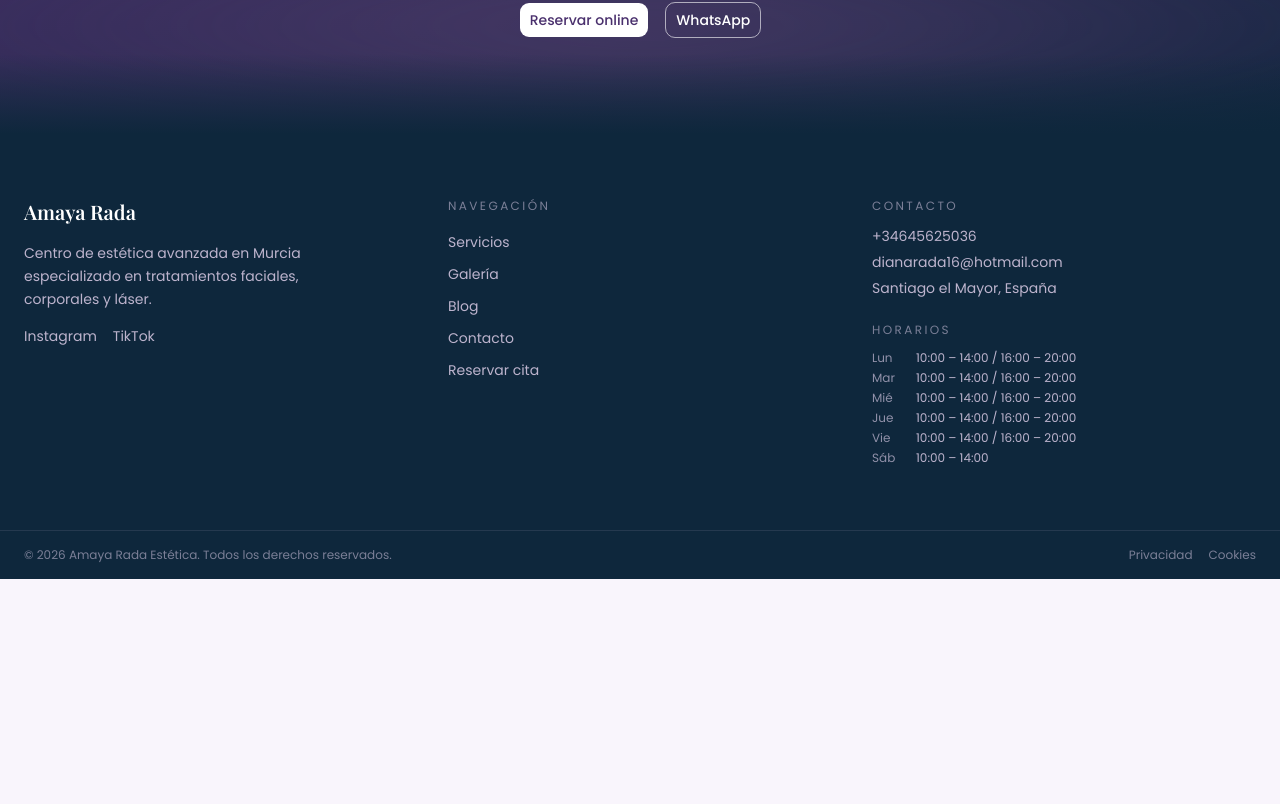
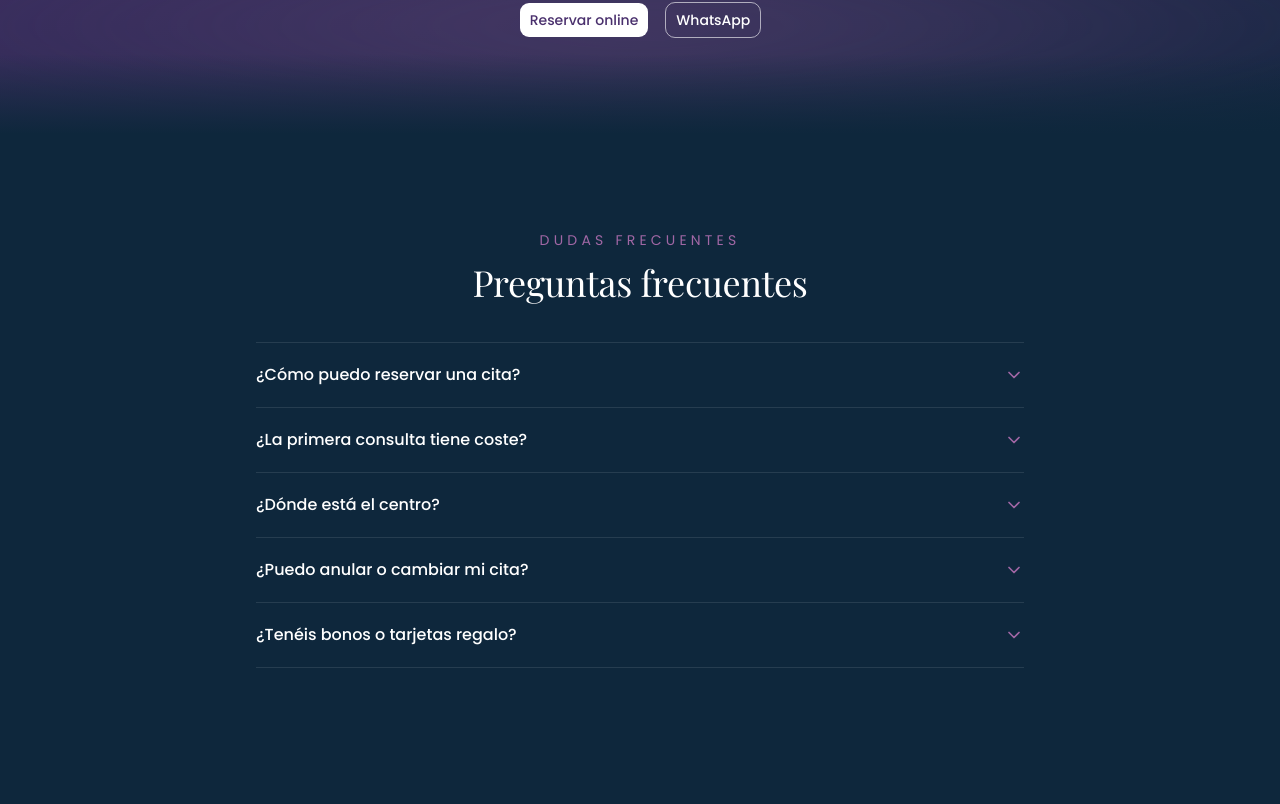
Before and after one commit to AntonioManresaPerez/amaya_rada_estetica, a Next.js app: page / in a window 1280 px wide. Shown: the part 2756-3560 px from the top of the page. Before the commit the page ends 3335 px from the top, so only its background shows below. Built offline with nearby package versions, Linux system fonts and the light colour scheme; no server answers.

Commit message:
feat: seccion de FAQ en la home con FAQPage JSON-LD

```diff
--- a/src/app/page.tsx
+++ b/src/app/page.tsx
@@ -8,6 +8,7 @@
 import { AboutSection } from "@/components/sections/AboutSection";
 import { TestimonialsSection } from "@/components/sections/TestimonialsSection";
 import { CtaSection } from "@/components/sections/CtaSection";
+import { FaqSection } from "@/components/sections/FaqSection";
 import type { SanityTestimonial, SanitySiteSettings } from "@/types/sanity";
 
 export default async function HomePage() {
@@ -26,6 +27,7 @@
       <AboutSection />
       <TestimonialsSection testimonials={testimonials ?? []} />
       <CtaSection />
+      <FaqSection />
     </main>
   );
 }
--- /dev/null
+++ b/src/components/sections/FaqSection.tsx
@@ -0,0 +1,51 @@
+import { ChevronDown } from "lucide-react";
+import { DEFAULT_FAQS } from "@/lib/faqs";
+
+// Sección de preguntas frecuentes (tema oscuro, empalma con el CTA y el footer).
+// Acordeón nativo (<details>) → accesible y sin JS. Emite FAQPage JSON-LD.
+export function FaqSection() {
+  const faqs = DEFAULT_FAQS;
+  if (!faqs.length) return null;
+
+  const jsonLd = {
+    "@context": "https://schema.org",
+    "@type": "FAQPage",
+    mainEntity: faqs.map((f) => ({
+      "@type": "Question",
+      name: f.question,
+      acceptedAnswer: { "@type": "Answer", text: f.answer },
+    })),
+  };
+
+  return (
+    <section className="bg-deep-space px-6 py-16 md:py-24">
+      <script
+        type="application/ld+json"
+        dangerouslySetInnerHTML={{ __html: JSON.stringify(jsonLd) }}
+      />
+      <div className="mx-auto max-w-3xl">
+        <header className="mb-10 text-center">
+          <p className="mb-3 text-sm uppercase tracking-[0.3em] text-vintage-lavender">
+            Dudas frecuentes
+          </p>
+          <h2 className="font-serif text-3xl text-white md:text-4xl">Preguntas frecuentes</h2>
+        </header>
+
+        <div className="divide-y divide-white/10 border-y border-white/10">
+          {faqs.map((f, i) => (
+            <details key={i} className="group">
+              <summary className="flex cursor-pointer list-none items-center justify-between gap-4 py-5 text-left font-medium text-white [&::-webkit-details-marker]:hidden">
+                {f.question}
+                <ChevronDown
+                  className="h-5 w-5 shrink-0 text-vintage-lavender transition-transform duration-300 group-open:rotate-180"
+                  aria-hidden="true"
+                />
+              </summary>
+              <p className="pb-5 text-sm leading-relaxed text-lavender-veil/75">{f.answer}</p>
+            </details>
+          ))}
+        </div>
+      </div>
+    </section>
+  );
+}
--- /dev/null
+++ b/src/lib/faqs.ts
@@ -0,0 +1,35 @@
+import { siteConfig } from "@/lib/site-config";
+
+export interface Faq {
+  question: string;
+  answer: string;
+}
+
+// Preguntas frecuentes de la home. Son editables: ajusta el texto a tu realidad
+// cuando quieras. Aparecen en la web y generan rich results (FAQPage) en Google.
+export const DEFAULT_FAQS: Faq[] = [
+  {
+    question: "¿Cómo puedo reservar una cita?",
+    answer:
+      "Puedes reservar online desde esta web en menos de 2 minutos, o escribirnos por WhatsApp. Eliges tratamiento, día y hora y te confirmamos.",
+  },
+  {
+    question: "¿La primera consulta tiene coste?",
+    answer:
+      "No. La primera consulta de valoración es gratuita y sin compromiso: estudiamos tu piel y te recomendamos el tratamiento más adecuado.",
+  },
+  {
+    question: "¿Dónde está el centro?",
+    answer: `Estamos en ${siteConfig.address.streetAddress}, ${siteConfig.address.addressLocality} (${siteConfig.address.addressRegion}). Tienes el mapa y cómo llegar en la página de Contacto.`,
+  },
+  {
+    question: "¿Puedo anular o cambiar mi cita?",
+    answer:
+      "Sí. Avísanos con antelación por WhatsApp o teléfono y reprogramamos tu cita sin problema.",
+  },
+  {
+    question: "¿Tenéis bonos o tarjetas regalo?",
+    answer:
+      "Sí, ofrecemos bonos de sesiones y tarjetas regalo. Escríbenos por WhatsApp y te informamos de las opciones disponibles.",
+  },
+];
```
